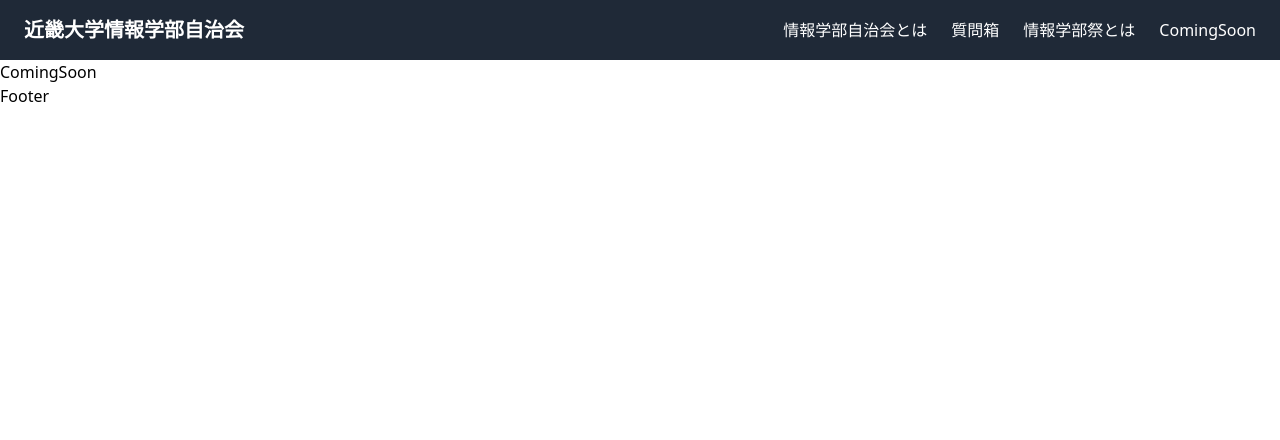
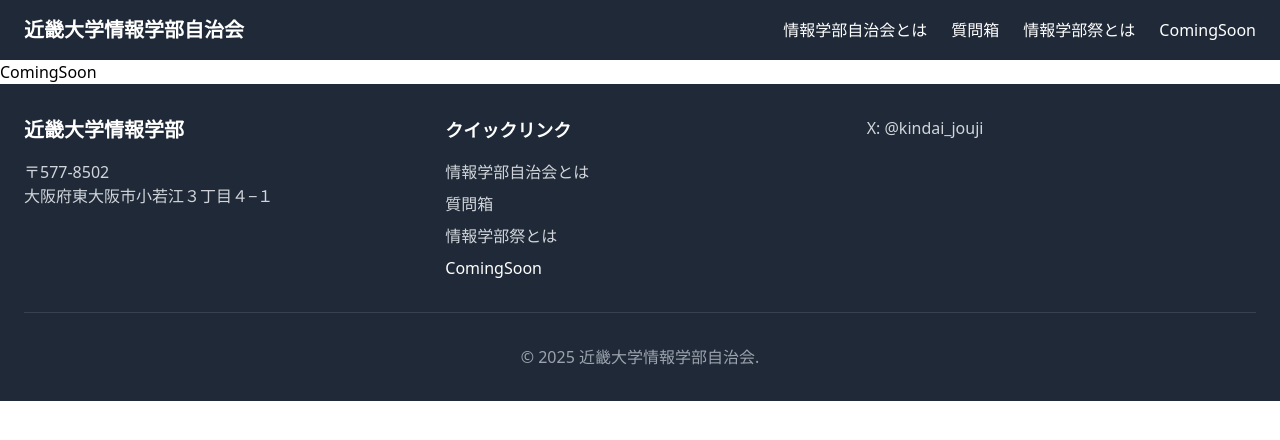
Before and after one commit to kindaijouji/jouji-website, a React (Create React App) app: page /coming-soon in a window 1280 px wide. Shown: the top 440 px of the page. Built offline with nearby package versions, Linux system fonts and the light colour scheme.

Commit message:
footerの編集

```diff
--- a/src/Footer.js
+++ b/src/Footer.js
@@ -1,8 +1,65 @@
 import React from 'react'
+import { Link } from 'react-router-dom'
 
 function Footer() {
     return (
-        <div>Footer</div>
+        <footer className="bg-gray-800 text-white py-8 px-6">
+            <div className="container mx-auto">
+                <div className="grid grid-cols-1 md:grid-cols-3 gap-8">
+                    {/* Organization Info */}
+                    <div>
+                        <h3 className="text-xl font-bold mb-4">近畿大学情報学部</h3>
+                        <p className="text-gray-300 mb-2">
+                            〒577-8502<br />
+                            大阪府東大阪市小若江３丁目４−１
+                        </p>
+                    </div>
+
+                    {/* Quick Links */}
+                    <div>
+                        <h3 className="text-lg font-semibold mb-4">クイックリンク</h3>
+                        <ul className="space-y-2">
+                            <li>
+                                <Link to="/about" className="text-gray-300 hover:text-white transition-colors duration-200">
+                                    情報学部自治会とは
+                                </Link>
+                            </li>
+                            <li>
+                                <Link to="/qabox" className="text-gray-300 hover:text-white transition-colors duration-200">
+                                    質問箱
+                                </Link>
+                            </li>
+                            <li>
+                                <Link to="/kdixfes" className="text-gray-300 hover:text-white transition-colors duration-200">
+                                    情報学部祭とは
+                                </Link>
+                            </li>
+                            <li>
+                                <Link to="/coming-soon" className="hover:text-gray-300 transition-colors">
+                                    ComingSoon
+                                </Link>
+                            </li>
+                        </ul>
+                    </div>
+
+                    {/* Contact Info */}
+                    <div>
+                        <ul className="space-y-2">
+                            <li className="text-gray-300">
+                                <a href="https://x.com/kindai_jouji" target="_blank" rel="noopener noreferrer" className="hover:text-white transition-colors duration-200">
+                                    X: @kindai_jouji
+                                </a>
+                            </li>
+                        </ul>
+                    </div>
+                </div>
+
+                {/* Copyright */}
+                <div className="border-t border-gray-700 mt-8 pt-8 text-center text-gray-400">
+                    <p>&copy; {new Date().getFullYear()} 近畿大学情報学部自治会.</p>
+                </div>
+            </div>
+        </footer>
     )
 }
 
```
